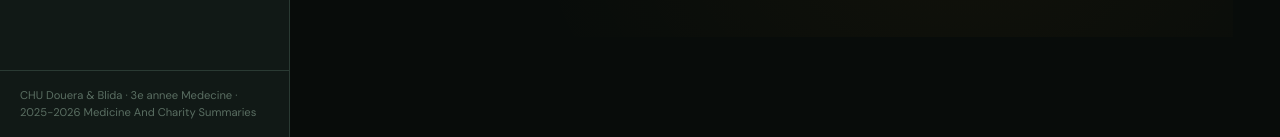
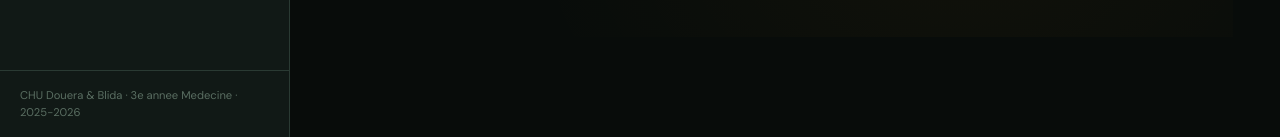
Before and after one commit to yacineabderrezak2005-b/Semio-digestif-25-26-advanced, a plain HTML site: page index.html in a window 1280 px wide. Shown: the part 663-800 px from the top of the page. Drawn offline with nearby package versions, Linux system fonts and the light colour scheme.

Commit message:
Update index.html

```diff
--- a/index.html
+++ b/index.html
@@ -173,7 +173,6 @@ a:hover{color:var(--primary)}
   <nav class="sidebar-nav" id="sidebarNav"></nav>
   <div class="sidebar-footer">
     CHU Douera &amp; Blida · 3e annee Medecine · 2025-2026
-    Medicine And Charity Summaries
   </div>
 </aside>
 <div class="sidebar-overlay" id="sidebarOverlay"></div>
```
